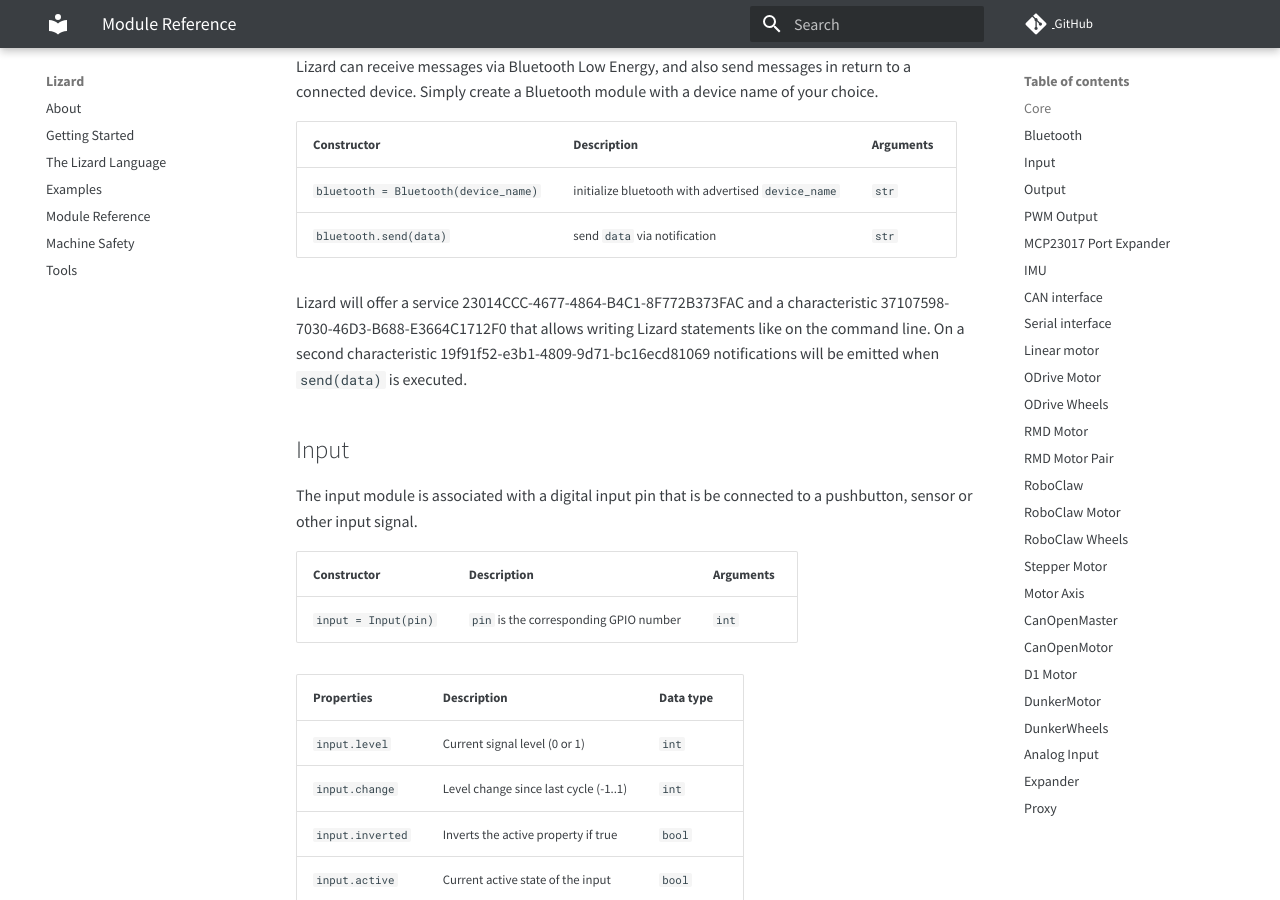
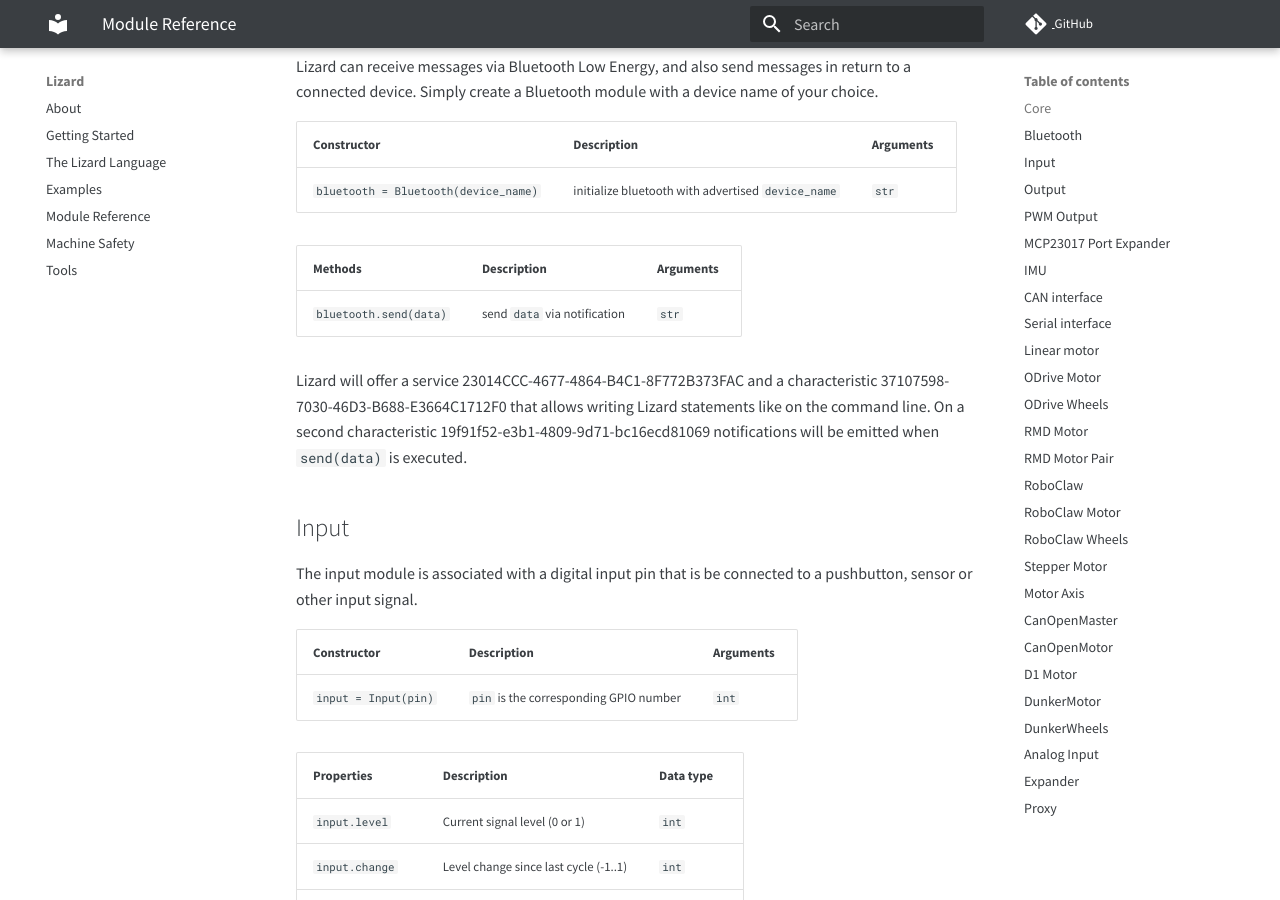
Before and after one commit to zauberzeug/lizard, an MkDocs documentation site: the page built from docs/module_reference.md, in a window 1280 px wide and 900 px high, scrolled down 1830 px. Built offline with MkDocs 1.6.1 and Material for MkDocs 9.7.7, drawn with Linux system fonts in a browser that asks for light colours; comment, search, counter and statistics services are not loaded.

```diff
--- a/docs/module_reference.md
+++ b/docs/module_reference.md
@@ -58,7 +58,10 @@ Simply create a Bluetooth module with a device name of your choice.
 | Constructor                          | Description                                        | Arguments |
 | ------------------------------------ | -------------------------------------------------- | --------- |
 | `bluetooth = Bluetooth(device_name)` | initialize bluetooth with advertised `device_name` | `str`     |
-| `bluetooth.send(data)`               | send `data` via notification                       | `str`     |
+
+| Methods                | Description                  | Arguments |
+| ---------------------- | ---------------------------- | --------- |
+| `bluetooth.send(data)` | send `data` via notification | `str`     |
 
 Lizard will offer a service 23014CCC-4677-4864-B4C1-8F772B373FAC and a characteristic 37107598-7030-46D3-B688-E3664C1712F0 that allows writing Lizard statements like on the command line. On a second characteristic 19f91f52-e3b1-4809-9d71-bc16ecd81069 notifications will be emitted when `send(data)` is executed.
 
```
